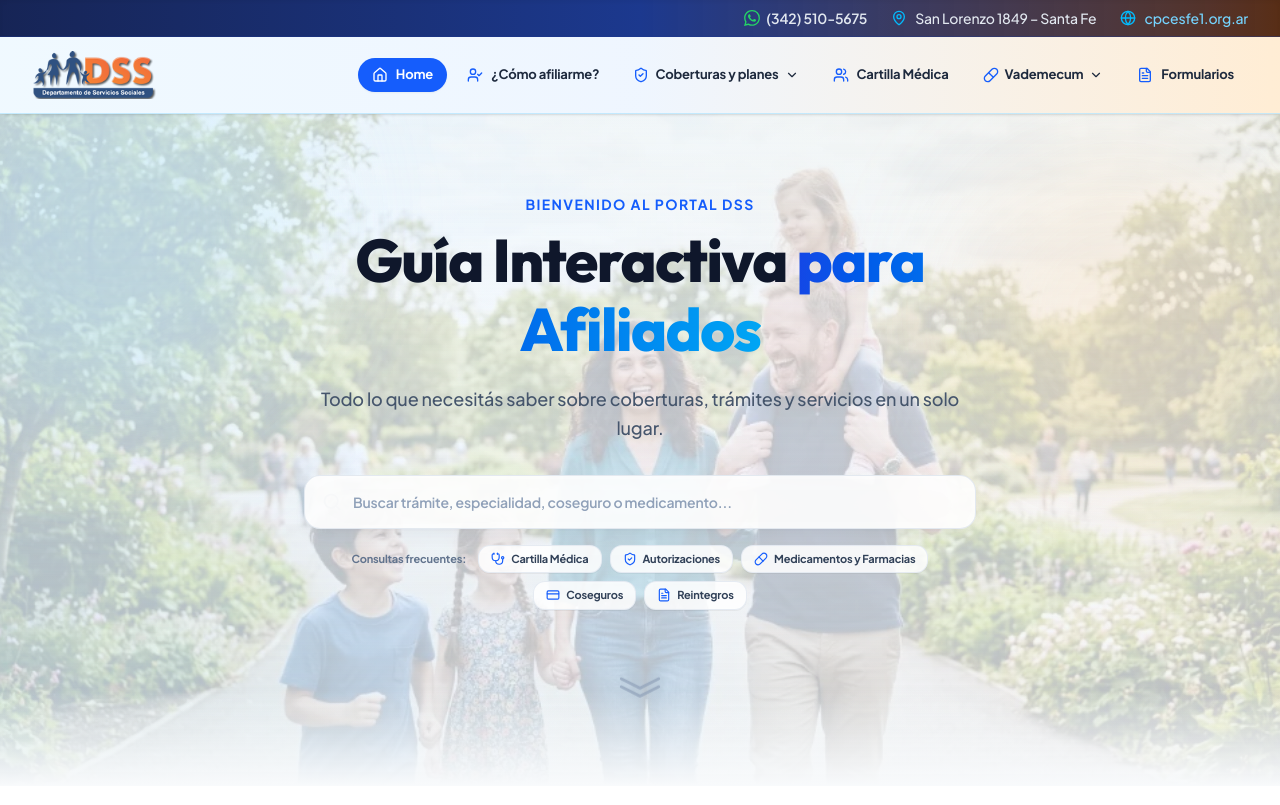
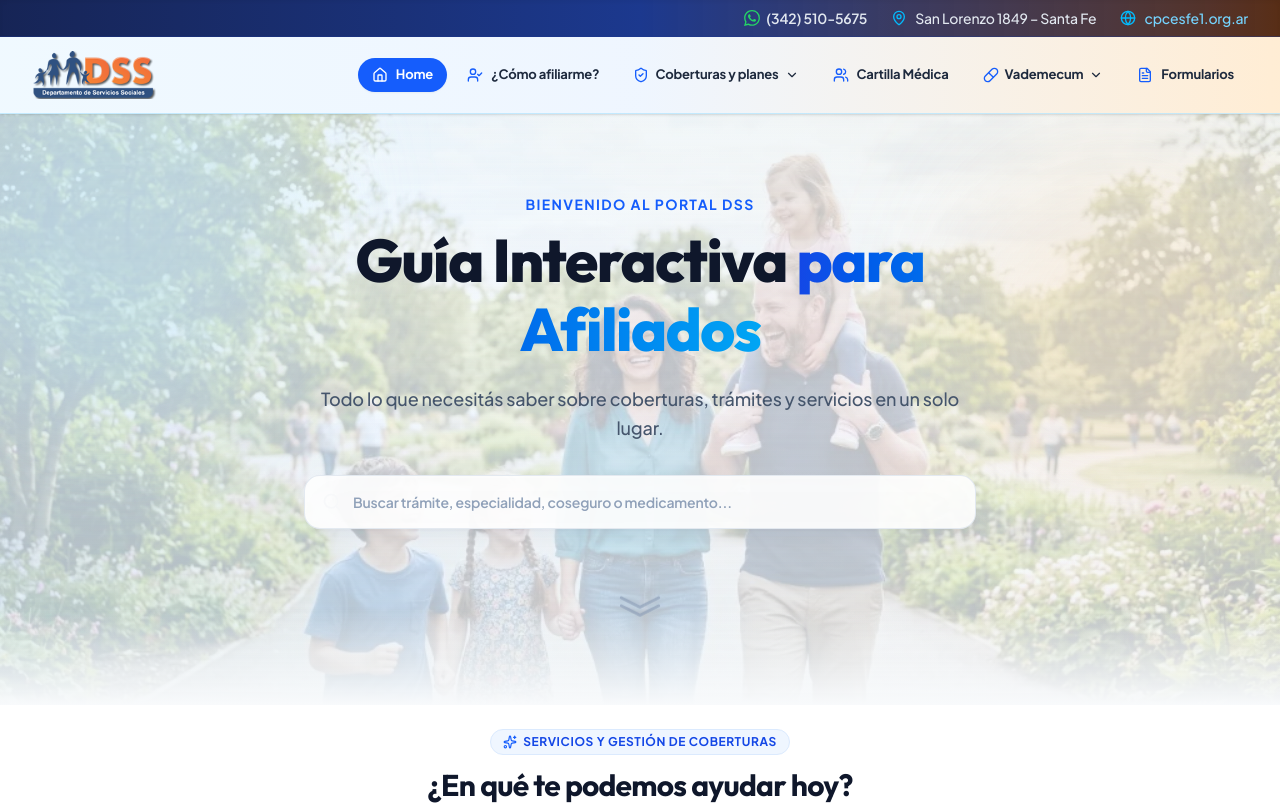
Before and after one commit to KarimServin/guia-interactiva-dss, a Next.js app: page / in a window 1280 px wide. Shown: the top 805 px of the page. Built offline with nearby package versions, Linux system fonts and the light colour scheme.

Commit message:
Remove quick suggestion chips from HeroSection

```diff
--- a/src/components/HeroSection.tsx
+++ b/src/components/HeroSection.tsx
@@ -17,13 +17,7 @@ export const HeroSection: React.FC<HeroSectionProps> = ({
   onOpenCredential,
   onSelectCard,
 }) => {
-  const quickFilters = [
-    { label: 'Cartilla Médica', query: 'cartilla', icon: Stethoscope },
-    { label: 'Autorizaciones', query: 'autorizar', icon: ShieldCheck },
-    { label: 'Medicamentos y Farmacias', query: 'farmacia', icon: Pill },
-    { label: 'Coseguros', query: 'coseguro', icon: CreditCard },
-    { label: 'Reintegros', query: 'reembolso', icon: FileText },
-  ];
+
 
   return (
     <div className="relative overflow-hidden pt-14 pb-8 sm:pt-20 sm:pb-12 px-4 sm:px-6 lg:px-8 z-10 bg-gradient-to-b from-sky-50/90 via-blue-50/50 to-slate-50">
@@ -120,28 +114,7 @@ export const HeroSection: React.FC<HeroSectionProps> = ({
             )}
           </div>
 
-          {/* Quick Suggestion Chips */}
-          <div className="flex flex-wrap items-center justify-center gap-2 text-xs mb-4">
-            <span className="text-slate-500 font-bold text-[11px] mr-1">Consultas frecuentes:</span>
-            {quickFilters.map((chip) => {
-              const ChipIcon = chip.icon;
-              const isSelected = searchQuery === chip.query;
-              return (
-                <button
-                  key={chip.query}
-                  onClick={() => setSearchQuery(chip.query)}
-                  className={`px-3 py-1.5 rounded-xl text-[11px] font-bold transition-all flex items-center gap-1.5 cursor-pointer ${
-                    isSelected
-                      ? 'bg-blue-700 text-white shadow-sm scale-105'
-                      : 'bg-white/85 hover:bg-white text-slate-700 hover:text-blue-800 border border-slate-200/80 shadow-2xs hover:shadow-xs'
-                  }`}
-                >
-                  <ChipIcon className={`w-3.5 h-3.5 ${isSelected ? 'text-white' : 'text-blue-600'}`} />
-                  <span>{chip.label}</span>
-                </button>
-              );
-            })}
-          </div>
+
 
           {/* Minimalist Double Scroll Arrow */}
           <div className="flex justify-center pt-8 sm:pt-12 pb-2 -mb-8">
```
Also changed, not shown: 1 other file (tests, documents, lock files or other folders).
